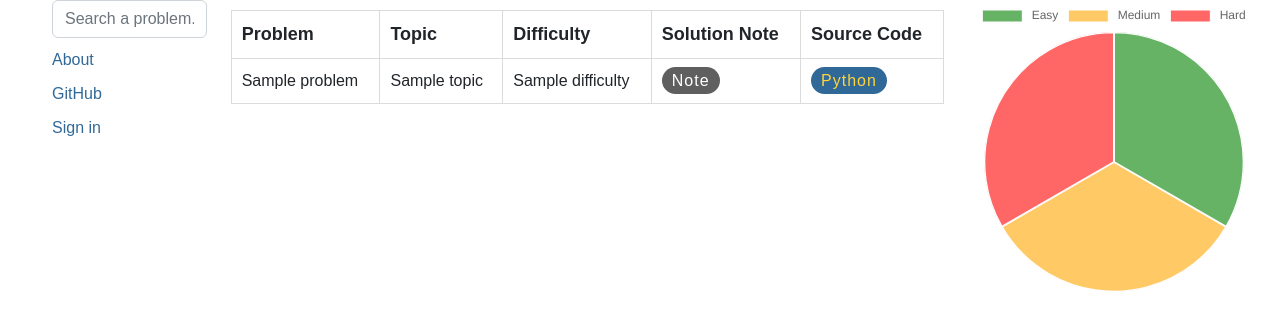
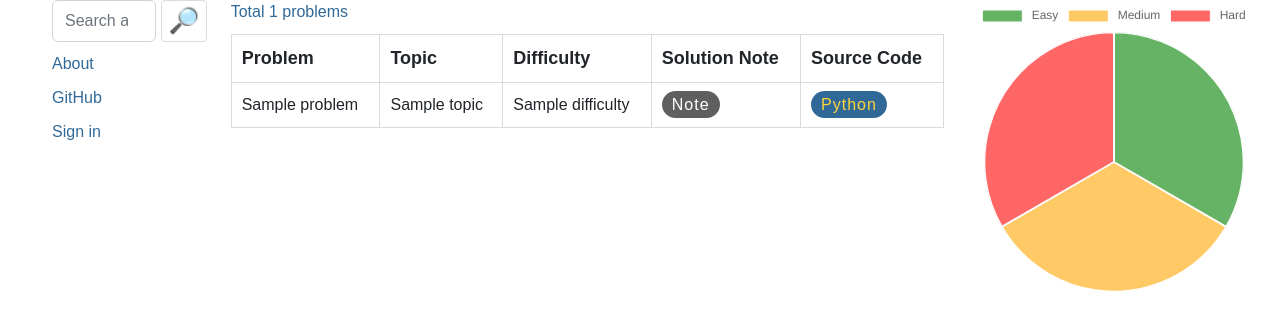
Before and after one commit to FahadulShadhin/leetcode-dashboard, a Django app: template problems_list/templates/problems_list/list.html in a window 1280 px wide. Shown: the part 106-437 px from the top of the page. Run offline with Django 4.2, Linux system fonts and the light colour scheme; the template is opened without the code that fills it: most values are stand-ins (such as "Sample title", 1, 10 or a date in 2020); some libraries are stand-ins or nearby versions.

Commit message:
search add

```diff
--- a/problems_list/templates/problems_list/list.html
+++ b/problems_list/templates/problems_list/list.html
@@ -25,22 +25,21 @@
         <ul>
           <li>
             {% csrf_token %}
-            <form method="GET" autocomplete="off">
-              <input name="q"
-                    class="form-control"
-                    type="text"
-                    placeholder="Search a problem..."
-                    aria-label="Search"
+            <form method="GET" action="search" autocomplete="off" style="display: flex; justify-content: space-around;">
+              <input name="q" id="q"
+                class="form-control"
+                type="search"
+                placeholder="Search a problem..."
+                aria-label="Search"
               />
+              <button type="submit" class="submit-btn">&#x1F50E;&#xFE0E;</button>
             </form>
           </li>
           <li class="nav-item">
             <a href="{% url 'problems_list:about' %}">About</a>
           </li>
           <li class="nav-item">
-            <a href={{ leetcode_github.url }}
-              target="_blank"
-              rel="noopener noreferrer">
+            <a href={{ leetcode_github.url }} target="_blank" rel="noopener noreferrer">
               GitHub
             </a>
           </li>
@@ -50,9 +49,7 @@
 
       <div class="col-sm-7 problems-list" >
         <section class="problems-count">
-          {% if problems_count > 1 %}
             Total {{ problems_count }} problems
-          {% endif %}
         </section>
 
         <table>
@@ -66,33 +63,23 @@
           {% for problem in problems %}
             <tr>
               <td>
-                <a href="{{ problem.link }}"
-                  target="blank"
-                  rel="noopener noreferrer">
+                <a href="{{ problem.link }}" target="blank" rel="noopener noreferrer">
                   {{ problem.name }}
                 </a>
               </td>
-              <td>
-                <a class="problem-topic"
-                  href="{% url 'problems_list:home' %}?q={{ problem.topic }}">
-                  {{ problem.topic }}
-                </a>
+              <td class="problem-topic">
+                {{ problem.topic }}
+              </td>
+              <td class="{{ problem.difficulty }}">
+                {{ problem.difficulty }}
               </td>
               <td>
-                <a class="{{ problem.difficulty }}"
-                  href="{% url 'problems_list:home' %}?q={{ problem.difficulty }}">
-                  {{ problem.difficulty }}
-                </a>
-              </td>
-              <td>
-                <a class="problem-note"
-                  href="{% url 'problems_list:note' problem.id %}">
+                <a class="problem-note" href="{% url 'problems_list:note' problem.id %}">
                   Note
                 </a>
               </td>
               <td>
-                <a class="problem-code"
-                  href="{{ problem.source_code.url }}">
+                <a class="problem-code" href="{{ problem.source_code.url }}">
                   Python
                 </a>
               </td>
@@ -109,7 +96,3 @@
     </div>
   </div>
 {% endblock content %}
-
-{% block script %}
-  <script src="{% static 'js/main.js' %}"></script>
-{% endblock script %}
--- a/static/css/style.css
+++ b/static/css/style.css
@@ -10,6 +10,14 @@ html, body {
 }
 
 .container { padding-top: 50px; }
+
+.submit-btn {
+  margin-left: 5px;
+  border: 1px solid #dbdbdb;
+  background: none;
+  font-size: 25px;
+  border-radius: 10%;
+}
 
 table {
   border-collapse: collapse;
```
Also changed, not shown: problems_list/urls.py (+7 -2 lines), problems_list/views.py (+31 -11 lines), img/screenshot.png.
